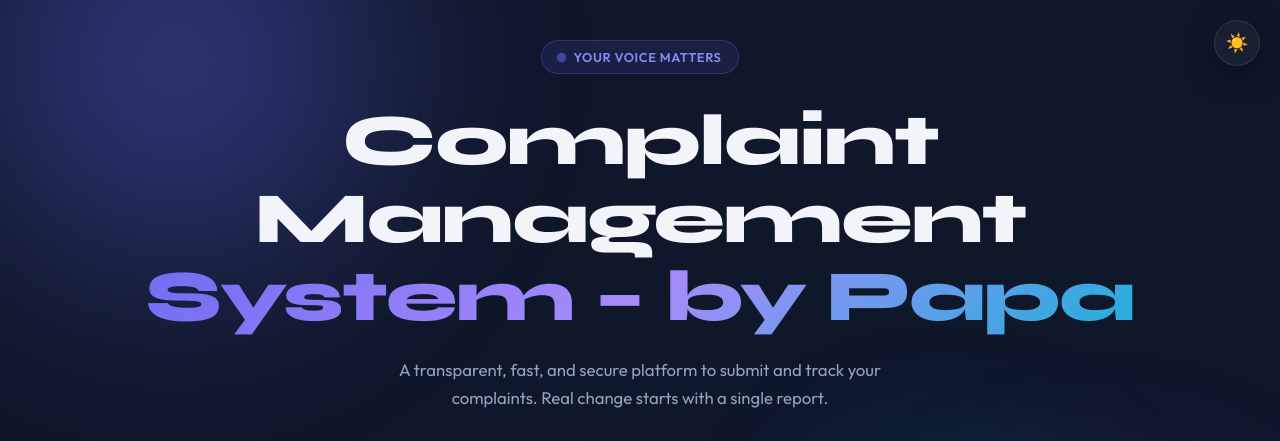
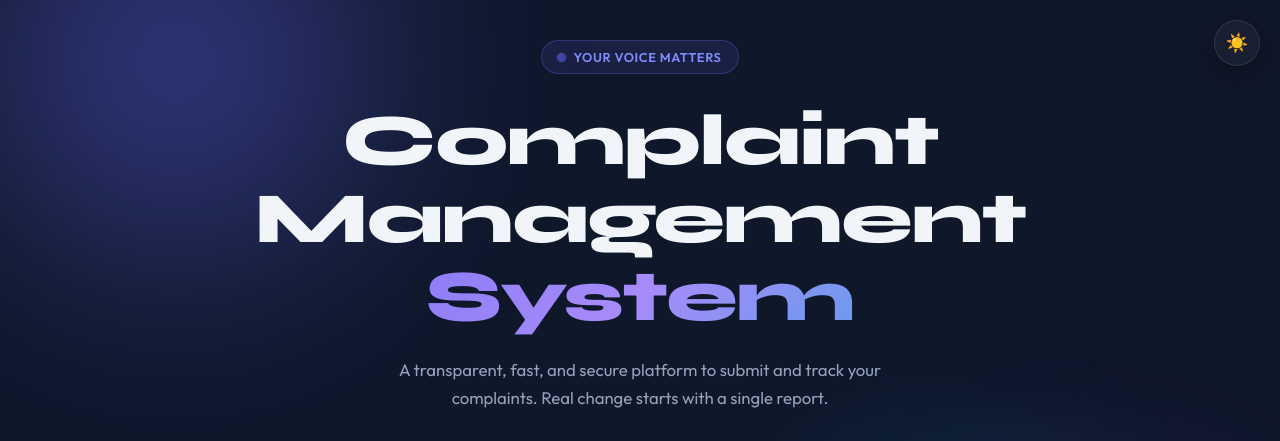
Before and after one commit to parth-sahuji/Complaint-Management-System-, a PHP site: page / in a window 1280 px wide. Shown: the top 441 px of the page. Run offline with PHP 8.4, Linux system fonts and the light colour scheme.

Commit message:
Remove author name from landing page

```diff
--- a/index.php
+++ b/index.php
@@ -1,7 +1,7 @@
 <?php
 /**
  * index.php — Landing Page
- * Complaint Management System – by Papa
+ * Complaint Management System –
  */
 session_start();
 
@@ -28,7 +28,7 @@ require 'components/head.php';
     <!-- Title -->
     <h1 class="display-title landing-title fade-up delay-1">
       Complaint Management
-      <span class="line2">System – by Papa</span>
+      <span class="line2">System</span>
     </h1>
 
     <!-- Description -->
```
